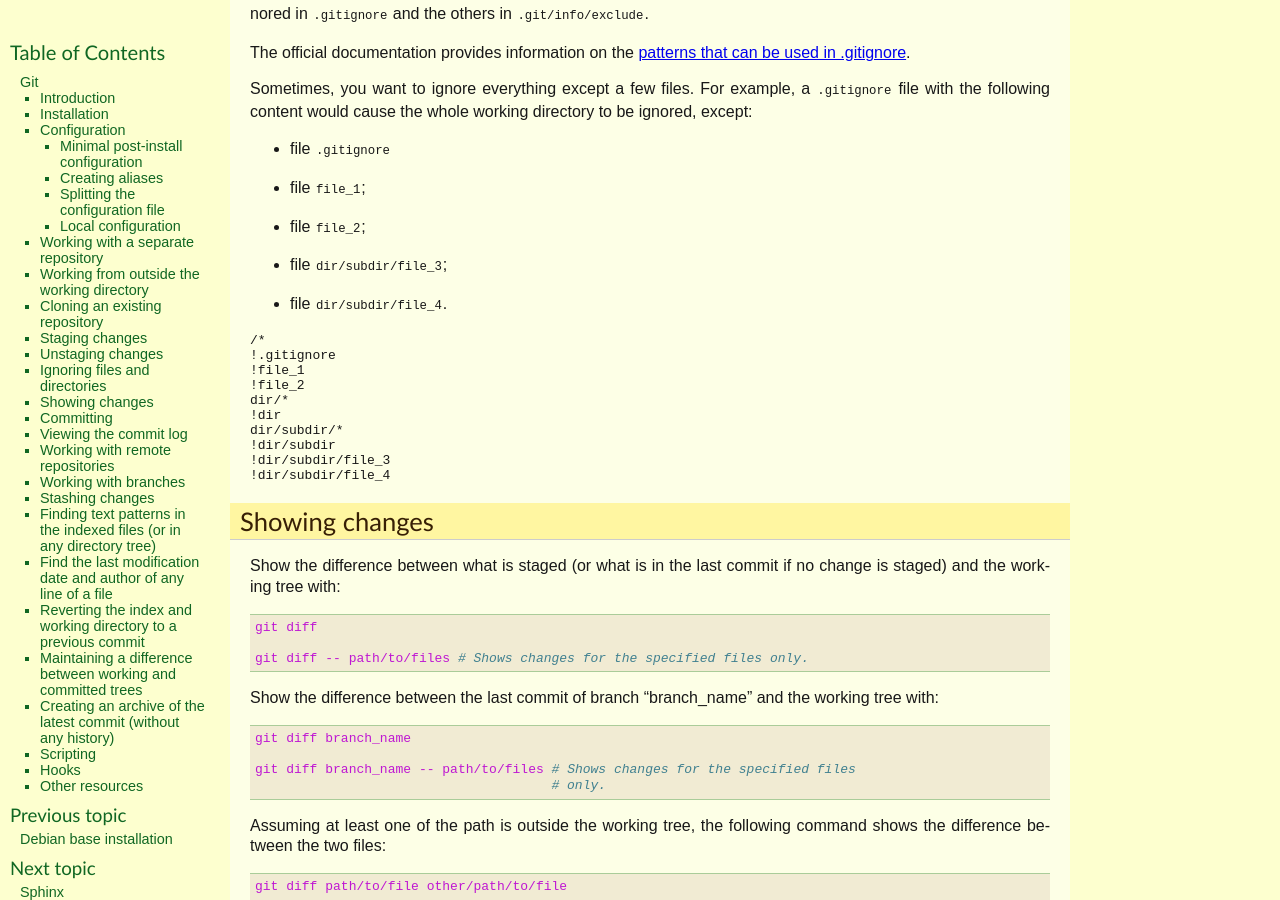
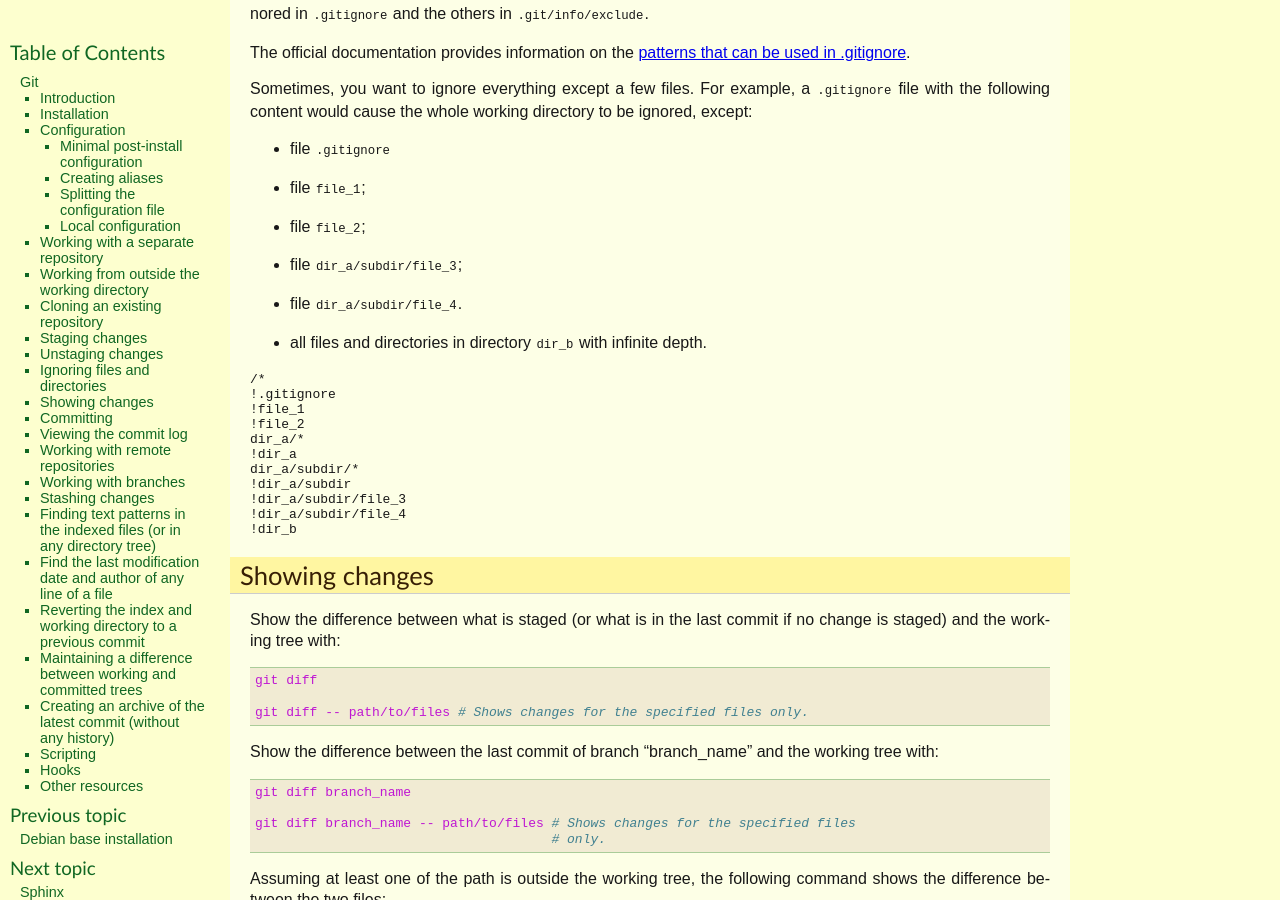
Before and after one commit to thierr26/thierr26_personal_notes_sphinx_sources, a Sphinx documentation site: the page built from source/git.rst, in a window 1280 px wide and 900 px high, scrolled down 4524 px. Built offline with Sphinx 7.4.7, drawn with Linux system fonts in a browser that asks for light colours.

Commit message:
Grow the .gitignore example

```diff
--- a/source/git.rst
+++ b/source/git.rst
@@ -288,20 +288,23 @@ directory to be ignored, except:
 
 * file ``file_2``;
 
-* file ``dir/subdir/file_3``;
+* file ``dir_a/subdir/file_3``;
 
-* file ``dir/subdir/file_4``.
+* file ``dir_a/subdir/file_4``.
+
+* all files and directories in directory ``dir_b`` with infinite depth.
 
 | /*
 | !.gitignore
 | !file_1
 | !file_2
-| dir/*
-| !dir
-| dir/subdir/*
-| !dir/subdir
-| !dir/subdir/file_3
-| !dir/subdir/file_4
+| dir_a/*
+| !dir_a
+| dir_a/subdir/*
+| !dir_a/subdir
+| !dir_a/subdir/file_3
+| !dir_a/subdir/file_4
+| !dir_b
 
 
 Showing changes
```
